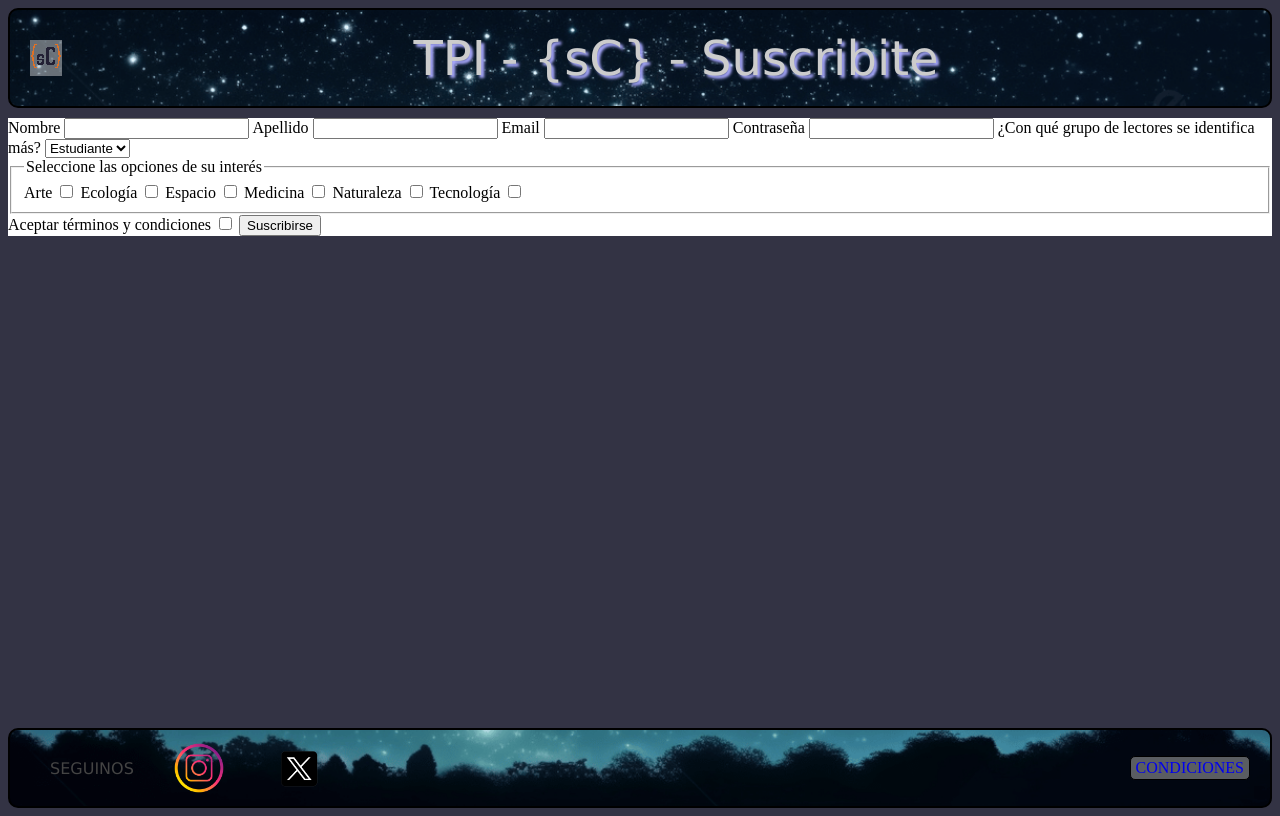
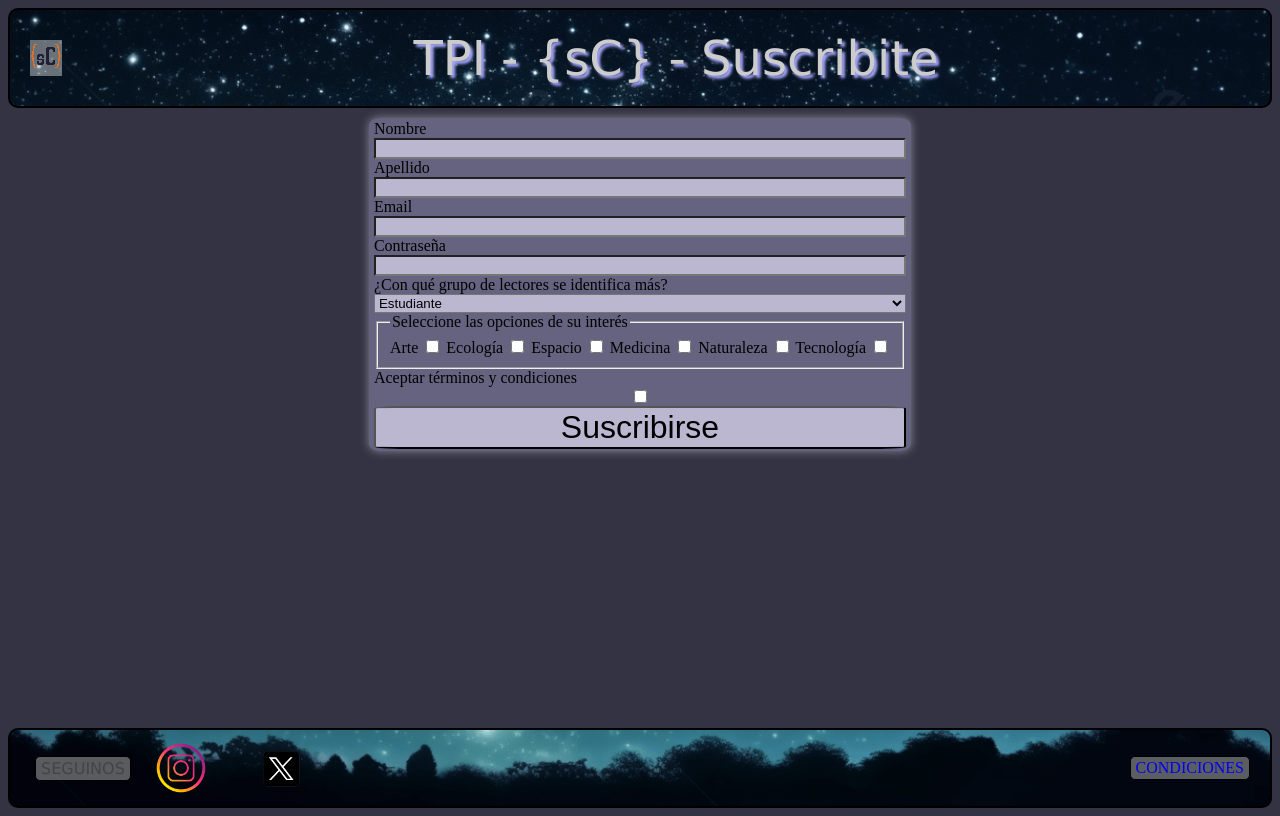
Before and after one commit to luunahuel/SinCodigos, a plain HTML site: page suscribe.html in a window 1280 px wide. Drawn offline with Linux system fonts and the light colour scheme.

Commit message:
style_Suscricpcion

```diff
--- a/css/styles.css
+++ b/css/styles.css
@@ -184,7 +184,11 @@ footer {
 }
 
 .f-seguinos{
-    margin: auto 20px;
+    margin: 5px;
+    border: solid black 1px;
+    border-radius: 5px;
+    padding: 2px 5px;
+    background-color: #aaa8;
 }
 
 .f-instagram {
@@ -210,6 +214,35 @@ footer {
 
 
 /*-------------------------------------------------------------------------------------------------------------------------------*/
+/*FORMULARIO SUSCRIPCION*/
+.form_Suscribete {
+    display:grid;
+    background-color: rgba(151, 148, 187, 0.5);
+    box-shadow: 0 0 10px rgba(219, 215, 215, 0.5);
+    padding: 2px 5px;
+    border-radius: 2%;
+}
+
+.boton_Suscripcion{
+    font-size: 2rem;
+    border-radius: 6%;
+}
+
+.boton_Suscripcion:hover {
+    color: #ccc;
+    text-shadow: 3px 3px 3px #aaf;
+    font-size: 2rem;
+    background-image: url(../assets/img/backg.jpg);
+}
+
+.form_Suscribete input {
+    background-color: rgb(187, 183, 209);
+}
+.form_Suscribete select{
+    background-color: rgb(187, 183, 209);
+}
+/*-------------------------------------------------------------------------------------------------------------------------------*/
+
 
 
 /* DISEÑO RESPONSIVO */ /* DISEÑO RESPONSIVO */ /* DISEÑO RESPONSIVO */
--- a/suscribe.html
+++ b/suscribe.html
@@ -13,7 +13,7 @@
     </header>
 
     <main>
-        <form action="" method="get">
+        <form class="form_Suscribete" action="" method="get">
             <label for="nombre">Nombre</label>
             <input type="text" name="nombre" id="nombre" required>
 
@@ -30,7 +30,7 @@
             <select name="lector" id="lector" >
                 <option value="estudiante">Estudiante</option>
                 <option value="aficionado">Aficionado</option>
-                <option value="profesional">Prfesional</option>
+                <option value="profesional">Profesional</option>
                 <option value="otro">Otro</option>
             </select>
 
@@ -53,7 +53,7 @@
             <label for="terms">Aceptar términos y condiciones</label>
             <input type="checkbox" name="terms" id="terms">
 
-            <input type="submit" value="Suscribirse">
+            <input class="boton_Suscripcion" type="submit" value="Suscribirse">
         </form>
     </main>
 
```
